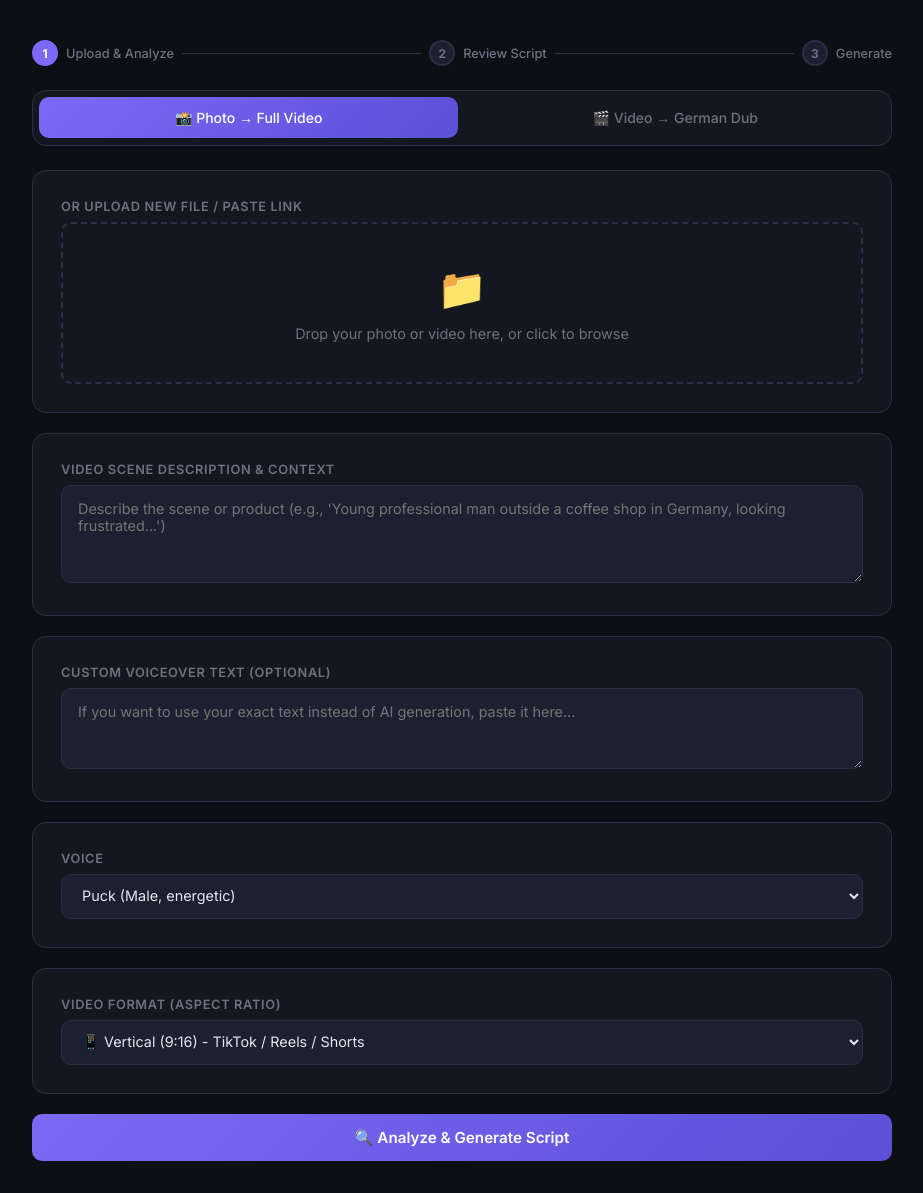
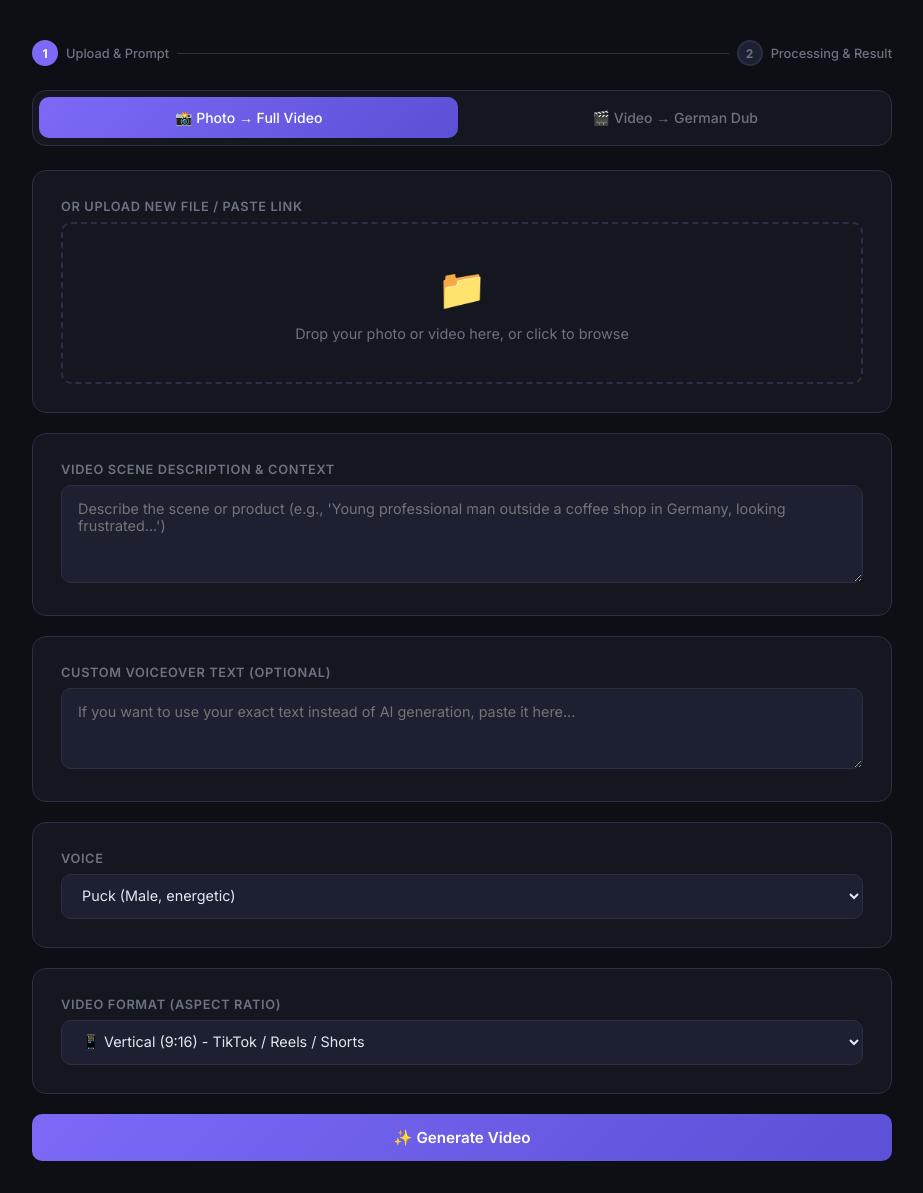
Before and after one commit to doviddo/ai-ugc-suite, a Flask app: page / in a window 1280 px wide. Shown: the part 94-1287 px from the top of the page, without its empty margins (178-1101 px from the left). Run offline with Flask 3, Linux system fonts and the light colour scheme; data that the repository does not hold is empty; some libraries are stand-ins or nearby versions.

Commit message:
remove step 2 review to speed up generation

```diff
--- a/templates/index.html
+++ b/templates/index.html
@@ -445,17 +445,12 @@
     <div class="steps">
       <div class="step active" id="step1">
         <div class="dot">1</div>
-        <span>Upload & Analyze</span>
+        <span>Upload & Prompt</span>
       </div>
       <div class="step-line"></div>
       <div class="step" id="step2">
         <div class="dot">2</div>
-        <span>Review Script</span>
-      </div>
-      <div class="step-line"></div>
-      <div class="step" id="step3">
-        <div class="dot">3</div>
-        <span>Generate</span>
+        <span>Processing & Result</span>
       </div>
     </div>
 
@@ -523,7 +518,7 @@
       </div>
 
       <button class="btn btn-primary" id="analyzeBtn" onclick="analyze()">
-        <span>🔍 Analyze & Generate Script</span>
+        <span>✨ Generate Video</span>
       </button>
 
       <div class="status-msg info hidden" id="analyzeStatus" style="margin-top:1rem;">
@@ -535,44 +530,7 @@
       </div>
     </div>
 
-    <!-- STEP 2: Review Script -->
-    <div id="panel-review" class="hidden">
-      <div class="card">
-        <div class="mode-badge" id="modeBadge"></div>
-        <label>📝 German Voiceover Script (Editable)</label>
-        <div class="script-box">
-          <div class="lang-badge">🇩🇪 DEUTSCH</div>
-          <textarea id="voiceoverEditor" rows="6" placeholder="German voiceover script..."></textarea>
-        </div>
-      </div>
 
-      <!-- SFX Selection (shown only for creative/dubbing) -->
-      <div class="card" id="sfxCard" style="display:none;">
-        <label>🎵 Background Sound Effects (AI Suggested)</label>
-        <p style="font-size:0.8rem;color:var(--muted);margin-bottom:1rem;">AI picked these sounds based on your product.
-          Toggle on/off or add more.</p>
-        <div id="sfxChips" style="display:flex;flex-wrap:wrap;gap:0.5rem;margin-bottom:0.75rem;"></div>
-        <div style="font-size:0.75rem;color:var(--muted);">
-          Available:
-          <span id="sfxAvailable" style="font-style:italic;"></span>
-        </div>
-      </div>
-
-      <div class="card hidden" id="videPromptCard">
-        <label>🎬 Video Generation Prompt (Veo 3 - Editable)</label>
-        <div class="script-box">
-          <textarea id="videoPromptEditor" rows="4" placeholder="AI video prompt..."></textarea>
-        </div>
-      </div>
-
-      <button class="btn btn-success" onclick="generate()">
-        ✨ Confirm &amp; Generate Video
-      </button>
-      <button class="btn" style="background:var(--surface2);color:var(--muted);width:100%;margin-top:0.75rem;"
-        onclick="goBack()">
-        ← Back
-      </button>
-    </div>
 
     <!-- STEP 3: Progress / Result -->
     <div id="panel-result" class="hidden">
@@ -752,47 +710,30 @@
         currentJobId = data.job_id;
         currentMode = data.mode;
 
-        // Populate review panel
-        if (data.mode === 'clipper') {
-          let previewText = "✅ ИИ сгенерировал сценарий для вашего видео:\n\n";
-          if (data.creative_data.clips) {
-            data.creative_data.clips.forEach((c, i) => {
-              previewText += `${c.theme ? 'О чём: ' + c.theme + '\n' : ''}${c.voiceover_script}\n\n`;
-            });
-          } else {
-            previewText += "[Сценарий готов, нажмите Generate]";
-          }
-          document.getElementById('voiceoverEditor').value = previewText;
-          document.getElementById('voiceoverEditor').readOnly = false; // Now editable for 1 clip
-        } else {
-          document.getElementById('voiceoverEditor').value = data.creative_data.voiceover_script || '';
-          document.getElementById('voiceoverEditor').readOnly = false;
-        }
+        // Automatically start generation bypassing step 2
+        showPanel('result');
+        setStep(2);
 
-        const badge = document.getElementById('modeBadge');
-        if (data.mode === 'creative') {
-          badge.textContent = '📸 Mode: Full AI Generation (Photo → Veo 3 → TTS)';
-          badge.className = 'mode-badge creative';
-          document.getElementById('videPromptCard').classList.remove('hidden');
-          document.getElementById('videoPromptEditor').value = data.creative_data.video_prompt || '';
-          // Show SFX block for creative/dubbing mode
-          renderSfxChips(data.creative_data.sfx_list || []);
-          document.getElementById('sfxCard').style.display = 'block';
-        } else if (data.mode === 'dubbing') {
-          badge.textContent = '🎬 Mode: Smart Dubbing (Video → TTS)';
-          badge.className = 'mode-badge dubbing';
-          document.getElementById('videPromptCard').classList.add('hidden');
-          renderSfxChips([]);
-          document.getElementById('sfxCard').style.display = 'block';
-        } else {
-          badge.textContent = '✂️ Mode: Smart Clipper (Extracting Highlights)';
-          badge.className = 'mode-badge dubbing';
-          document.getElementById('videPromptCard').classList.add('hidden');
-          document.getElementById('sfxCard').style.display = 'none';
-        }
+        const script = data.creative_data.voiceover_script || '';
+        const video_prompt = data.creative_data.video_prompt || '';
+        const voice = document.getElementById('voiceSelect').value;
+        const sfx_list = (data.creative_data.sfx_list || []).filter(s => s && s !== 'none');
 
-        showPanel('review');
-        setStep(2);
+        const generateResp = await fetch('/generate', {
+          method: 'POST',
+          headers: { 'Content-Type': 'application/json' },
+          body: JSON.stringify({
+            job_id: currentJobId,
+            voiceover_script: script,
+            video_prompt: video_prompt,
+            voice: voice,
+            sfx_list: sfx_list
+          })
+        });
+        const genData = await generateResp.json();
+        if (!generateResp.ok) throw new Error(genData.error || 'Failed to start generation');
+
+        pollInterval = setInterval(pollStatus, 4000);
 
       } catch (err) {
         document.getElementById('analyzeError').classList.remove('hidden');
@@ -803,80 +744,7 @@
       }
     }
 
-    const SFX_ALL = {
-      unboxing: '📦 Unboxing',
-      drone: '🚁 Drone',
-      click: '🖱️ Click',
-      whoosh: '💨 Whoosh',
-      crowd: '👏 Crowd',
-      kitchen: '🍳 Kitchen'
-    };
-    let activeSfx = new Set();
 
-    function renderSfxChips(suggested) {
-      activeSfx = new Set(suggested.filter(s => s && s !== 'none'));
-      const chips = document.getElementById('sfxChips');
-      chips.innerHTML = '';
-      const available = Object.entries(SFX_ALL);
-      available.forEach(([key, label]) => {
-        const btn = document.createElement('button');
-        btn.type = 'button';
-        btn.dataset.sfx = key;
-        btn.style.cssText = `padding:0.4rem 0.9rem;border-radius:99px;border:1px solid;font-size:0.8rem;cursor:pointer;transition:all 0.2s;font-family:inherit;`;
-        updateChipStyle(btn, activeSfx.has(key));
-        btn.textContent = label;
-        btn.onclick = () => {
-          if (activeSfx.has(key)) activeSfx.delete(key); else activeSfx.add(key);
-          updateChipStyle(btn, activeSfx.has(key));
-        };
-        chips.appendChild(btn);
-      });
-      document.getElementById('sfxAvailable').textContent = Object.values(SFX_ALL).join(', ');
-    }
-
-    function updateChipStyle(btn, active) {
-      if (active) {
-        btn.style.background = 'rgba(124,106,247,0.2)';
-        btn.style.borderColor = 'var(--accent)';
-        btn.style.color = 'var(--accent)';
-      } else {
-        btn.style.background = 'var(--surface2)';
-        btn.style.borderColor = 'var(--border)';
-        btn.style.color = 'var(--muted)';
-      }
-    }
-
-    async function generate() {
-      const script = document.getElementById('voiceoverEditor').value.trim();
-      const voice = document.getElementById('voiceSelect').value;
-      const sfx_list = Array.from(activeSfx);
-      if (!script && currentMode !== 'clipper') { alert('Script cannot be empty.'); return; }
-
-      const video_prompt = document.getElementById('videoPromptEditor').value.trim();
-
-      showPanel('result');
-      setStep(3);
-
-      try {
-        const resp = await fetch('/generate', {
-          method: 'POST',
-          headers: { 'Content-Type': 'application/json' },
-          body: JSON.stringify({
-            job_id: currentJobId,
-            voiceover_script: script,
-            video_prompt: video_prompt,
-            voice,
-            sfx_list
-          })
-        });
-        const data = await resp.json();
-        if (!resp.ok) throw new Error(data.error || 'Failed to start generation');
-
-        pollInterval = setInterval(pollStatus, 4000);
-      } catch (err) {
-        showResultError(err.message);
-      }
-    }
 
     async function pollStatus() {
       if (!currentJobId) return;
@@ -986,7 +854,7 @@
         container.appendChild(wrapper);
       });
 
-      setStep(3, true);
+      setStep(2, true);
     }
 
     function showResultError(msg) {
@@ -997,14 +865,16 @@
     }
 
     function showPanel(name) {
-      ['upload', 'review', 'result'].forEach(p => {
-        document.getElementById(`panel-${p}`).classList.toggle('hidden', p !== name);
+      ['upload', 'result'].forEach(p => {
+        const el = document.getElementById(`panel-${p}`);
+        if (el) el.classList.toggle('hidden', p !== name);
       });
     }
 
     function setStep(active, isDone = false) {
-      [1, 2, 3].forEach(i => {
+      [1, 2].forEach(i => {
         const el = document.getElementById(`step${i}`);
+        if (!el) return;
         el.classList.remove('active', 'done');
         if (i < active) el.classList.add('done');
         else if (i === active) el.classList.add(isDone ? 'done' : 'active');
```
